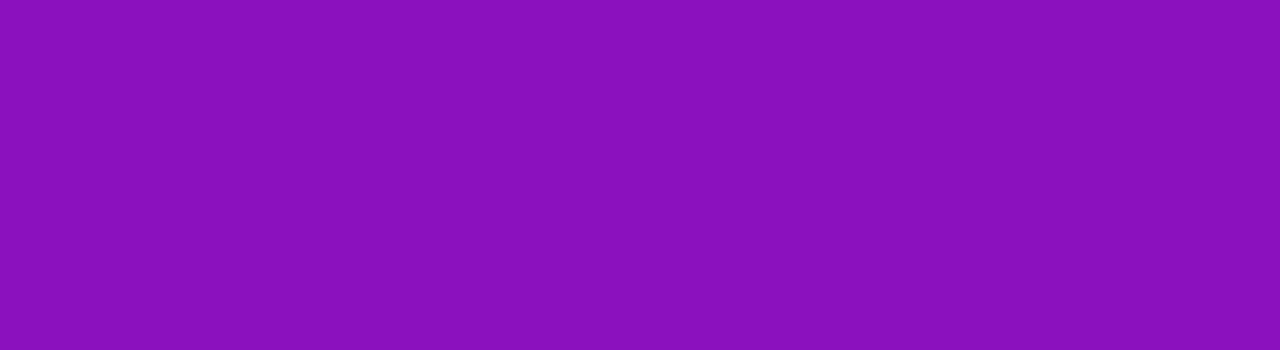
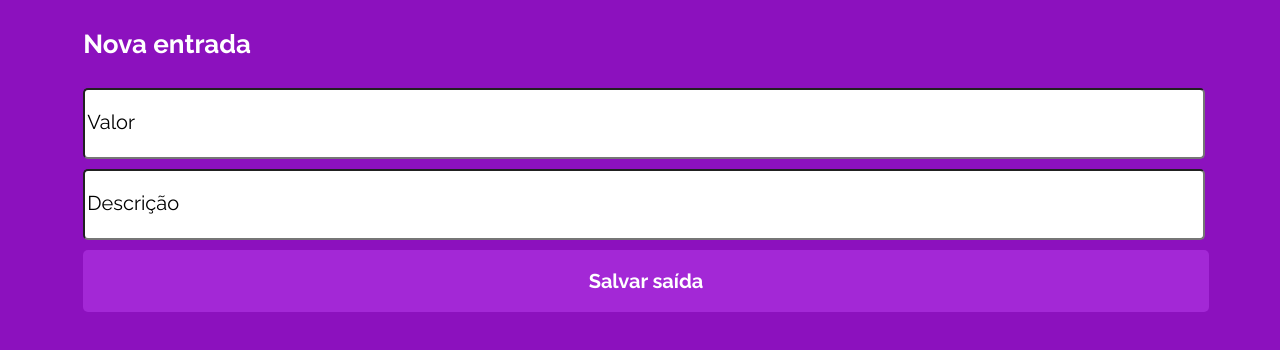
Before and after one commit to carlos-allbuquerque/projeto13-mywallet-front, a React (Create React App) app: page /deposit in a window 1280 px wide. Before the commit this address had no page. Shown: the top 350 px of the page. Built offline with nearby package versions, Linux system fonts and the light colour scheme.

Commit message:
final commit

```diff
--- a/package.json
+++ b/package.json
@@ -4,6 +4,7 @@
   "private": true,
   "dependencies": {
     "axios": "^0.27.2",
+    "dayjs": "^1.11.3",
     "react": "^17.0.2",
     "react-dom": "^17.0.2",
     "react-router-dom": "^6.3.0",
--- a/src/App.js
+++ b/src/App.js
@@ -5,6 +5,8 @@ import UserContext from "./contexts/UserContext";
 import { useState } from "react";
 import SignUp from "./components/SighUp/SignUp";
 import Home from "./components/Home/Home";
+import Deposit from "./components/Deposit/Deposit";
+import Withdraw from "./components/WithDraw/Withdraw";
 
 export default function App() {
     const [user, setUser] = useState({});
@@ -18,6 +20,8 @@ export default function App() {
                         <Route path="/" element={<Login />} />
                         <Route path="/signup" element={<SignUp />} />
                         <Route path="/home" element={<Home />} />
+                        < Route path="/deposit" element={<Deposit />} />
+                        < Route path="/withdraw" element={<Withdraw />} />
                     </Routes>
             </BrowserRouter>
         </UserContext.Provider>
--- /dev/null
+++ b/src/components/Deposit/Deposit.js
@@ -0,0 +1,76 @@
+import { useState, useContext } from "react";
+import * as S from "./style";
+import dayjs from "dayjs";
+import axios from "axios";
+import UserContext from "../../contexts/UserContext";
+import { useNavigate } from "react-router-dom";
+
+export default function Deposit() {
+    const URL = "http://localhost:5000/transaction";
+
+    const { user, setUser } = useContext(UserContext);
+    const navigate = useNavigate();
+
+    const requestHeader = {
+        headers: {
+        Authorization: `Bearer ${user.token}`,
+        },
+    };
+
+    const currentDate = dayjs().format("DD/MM");
+
+    const [deposit, setDeposit] = useState({
+        value: "",
+        type: "deposit",
+        description: "",
+        date: currentDate
+    });
+
+    const [value, setValue] = useState(0);
+
+    return(
+        <S.Container>
+            <S.Header>
+                <h1>Nova entrada</h1>
+            </S.Header>
+            <S.Form onSubmit={registerDeposit}>
+                <input
+                required
+                type="number"
+                    placeholder="Valor"
+                    value={deposit.value}
+                    onChange={(e)=> {
+                        setDeposit({...deposit, value: e.target.value})
+                        setValue(e.target.value)
+                    }}
+                />
+
+                <input
+                    required
+                    type="text"
+                    placeholder="Descrição"
+                    value={deposit.description}
+                    onChange={(e)=> {
+                        setDeposit({...deposit, description: e.target.value})
+                    }}
+                />
+
+                <button type="submit">Salvar saída</button>
+            </S.Form>
+        </S.Container>
+    );
+
+    function registerDeposit(event) {
+        event.preventDefault();
+
+        axios
+            .post(URL, deposit, requestHeader)
+            .then((response) => {
+                console.log("chegou")
+                alert("Depósito realizado com sucesso!");
+                navigate("/home")
+                setUser({...user, balance: Number(user.balance) + Number(value)})
+            })
+            .catch((error) => alert("não foi possível realizar o depósito"))
+    }
+}
--- /dev/null
+++ b/src/components/Deposit/style.js
@@ -0,0 +1,54 @@
+import styled from "styled-components";
+
+export const Container = styled.div`
+    height: 100vh;
+    font-family: 'Raleway', sans-serif;
+    display: flex;
+    flex-direction: column;
+    align-items: center;
+
+    h1 {
+        font-size: 26px;
+        color: #FFFFFF;
+        font-weight: 700;
+    }
+`
+
+export const Header = styled.div`
+    width: 87%;
+    height: 11%;
+    display: flex;
+    align-items: center;
+`
+
+export const Form = styled.form`
+    width: 87%;
+    display: flex;
+    flex-direction: column;
+
+    input {
+        border-radius: 5px;
+        width: 100%;
+        height: 65px;
+        margin-bottom: 10px;
+    }
+
+    input::placeholder {
+        font-size: 20px;
+        font-weight: 400;
+        color: black;
+    }
+
+    button {
+        width: 100%;
+        height: 60px;
+        background-color: #A328D6;
+        border: none;
+        box-sizing: content-box;
+        border-radius: 5px;
+        color: #FFFFFF;
+        font-size: 20px;
+        font-weight: 700;
+    }
+
+`
--- a/src/components/Home/Home.js
+++ b/src/components/Home/Home.js
@@ -12,7 +12,7 @@ export default function Home() {
 
     const {user, setUser} = useContext(UserContext);
 
-    const [history, setHistory] = useState([]);
+    const [accountData, setAccountData] = useState([]);
     const navigate = useNavigate();
 
     const requestHeader = {
@@ -26,20 +26,23 @@ export default function Home() {
             .get(URL, requestHeader)
             .then(response => {
                 console.log(response.data)
-                setHistory(response.data)
+                setAccountData(response.data)
             })
     }, [])
     return (
         <S.Container>
             <S.Box>
                 <h1>{`Olá, ${user.name}`}</h1>
-                <img src={logout} alt="" />
+                <img src={logout} alt="" onClick={() => navigate("/login")} />
             </S.Box>
             <S.History>
-                {history.map((transaction, index) =>
-                    <Transaction value={transaction.value} date={transaction.date}
+                <S.HistoryList>
+                    {accountData.map((transaction, index) =>
+                        <Transaction value={transaction.value} date={transaction.date}
                     type={transaction.type} description={transaction.description} key={index} />
                 )}
+                </S.HistoryList>
+
                 <S.Balance color={(user.balance === 0) ? "red": "green"}>
                     <h2>SALDO</h2>
                     <h3 >{`${user.balance}`}</h3>
--- a/src/components/Home/style.js
+++ b/src/components/Home/style.js
@@ -35,6 +35,7 @@ export const History = styled.div`
     flex-direction: column;
     align-items: center;
     justify-content: space-between;
+    padding-top: 20px;
 `
 
 export const Transactions = styled.div`
@@ -72,9 +73,8 @@ export const Transactions = styled.div`
     }
 `
 
-export const TContainer = styled.div`
+export const TContainer = styled.li`
     width: 95%;
-    height: 7%;
     display: flex;
     justify-content: space-between;
     align-items: center;
@@ -110,3 +110,12 @@ export const Balance = styled.div`
         color: ${props => props.color};
     }
 `
+
+export const HistoryList = styled.ul`
+    width: 100%;
+    display: flex;
+    flex-direction: column;
+    align-items: center;
+    overflow-y: scroll;
+    gap: 20px;
+`
--- /dev/null
+++ b/src/components/WithDraw/Withdraw.js
@@ -0,0 +1,76 @@
+import { useState, useContext } from "react";
+import * as S from "./style";
+import dayjs from "dayjs";
+import axios from "axios";
+import UserContext from "../../contexts/UserContext";
+import { useNavigate } from "react-router-dom";
+
+export default function Withdraw() {
+    const URL = "http://localhost:5000/transaction";
+
+    const { user, setUser } = useContext(UserContext);
+    const navigate = useNavigate();
+
+    const requestHeader = {
+        headers: {
+        Authorization: `Bearer ${user.token}`,
+        },
+    };
+
+    const currentDate = dayjs().format("DD/MM");
+
+    const [withdraw, setWithdraw] = useState({
+        value: "",
+        type: "withdraw",
+        description: "",
+        date: currentDate
+    });
+
+    const [value, setValue] = useState(0);
+
+    return(
+        <S.Container>
+            <S.Header>
+                <h1>Nova saída</h1>
+            </S.Header>
+            <S.Form onSubmit={registerWithdraw}>
+                <input
+                required
+                type="number"
+                    placeholder="Valor"
+                    value={withdraw.value}
+                    onChange={(e)=> {
+                        setWithdraw({...withdraw, value: e.target.value})
+                        setValue(e.target.value)
+                    }}
+                />
+
+                <input
+                    required
+                    type="text"
+                    placeholder="Descrição"
+                    value={withdraw.description}
+                    onChange={(e)=> {
+                        setWithdraw({...withdraw, description: e.target.value})
+                    }}
+                />
+
+                <button type="submit">Salvar saída</button>
+            </S.Form>
+        </S.Container>
+    );
+
+    function registerWithdraw(event) {
+        event.preventDefault();
+
+        axios
+            .post(URL, withdraw, requestHeader)
+            .then((response) => {
+                console.log("chegou")
+                alert("Depósito realizado com sucesso!");
+                navigate("/home")
+                setUser({...user, balance: Number(user.balance) - Number(value)})
+            })
+            .catch((error) => alert("não foi possível realizar o depósito"))
+    }
+}
--- /dev/null
+++ b/src/components/WithDraw/style.js
@@ -0,0 +1,54 @@
+import styled from "styled-components";
+
+export const Container = styled.div`
+    height: 100vh;
+    font-family: 'Raleway', sans-serif;
+    display: flex;
+    flex-direction: column;
+    align-items: center;
+
+    h1 {
+        font-size: 26px;
+        color: #FFFFFF;
+        font-weight: 700;
+    }
+`
+
+export const Header = styled.div`
+    width: 87%;
+    height: 11%;
+    display: flex;
+    align-items: center;
+`
+
+export const Form = styled.form`
+    width: 87%;
+    display: flex;
+    flex-direction: column;
+
+    input {
+        border-radius: 5px;
+        width: 100%;
+        height: 65px;
+        margin-bottom: 10px;
+    }
+
+    input::placeholder {
+        font-size: 20px;
+        font-weight: 400;
+        color: black;
+    }
+
+    button {
+        width: 100%;
+        height: 60px;
+        background-color: #A328D6;
+        border: none;
+        box-sizing: content-box;
+        border-radius: 5px;
+        color: #FFFFFF;
+        font-size: 20px;
+        font-weight: 700;
+    }
+
+`
```
Also changed, not shown: 1 other file (tests, documents, lock files or other folders).
